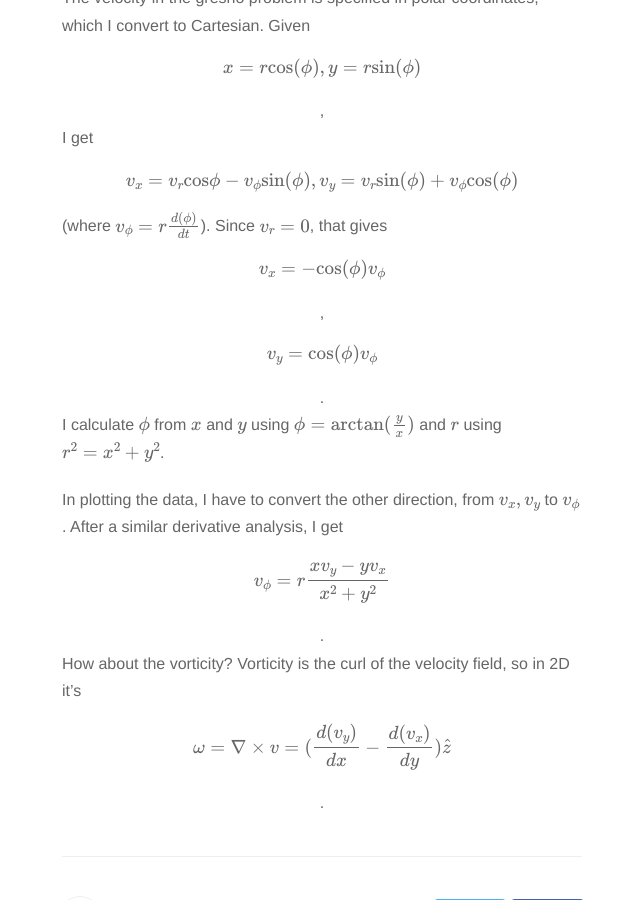
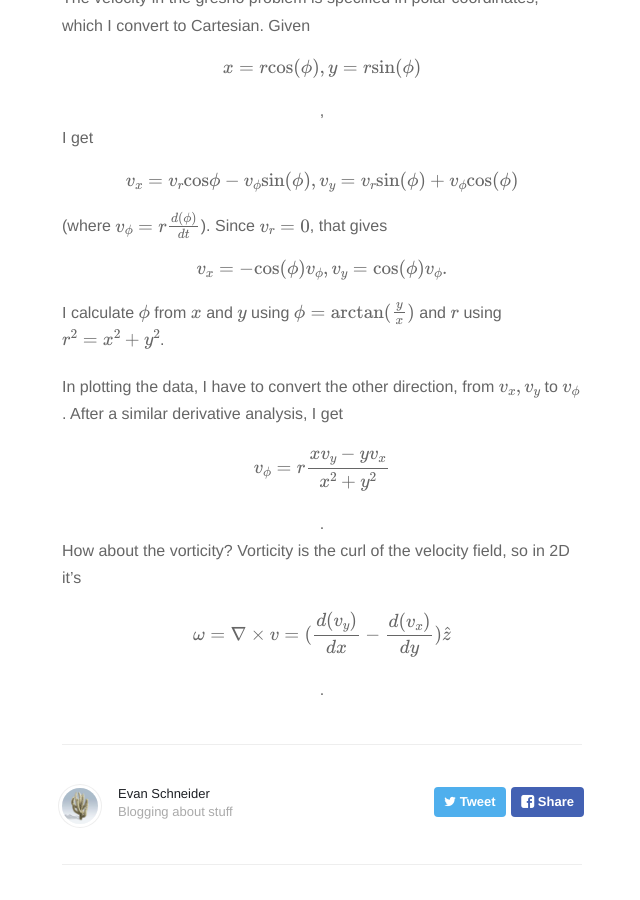
Before and after one commit to evaneschneider/site, a Jekyll site: the page built from _posts/2016-12-19-Gresho-Test.markdown, in a window 1280 px wide and 900 px high, scrolled down 1299 px. Shown: the whole window, without its empty margins (318-958 px from the left). Built offline with Jekyll 4.4.1, drawn with Linux system fonts in a browser that asks for light colours; nearby versions of some CDN libraries; formulas are drawn with MathJax 3; grey boxes are pictures that could not be loaded.

Commit message:
minor edits

```diff
--- a/_posts/2016-12-19-Gresho-Test.markdown
+++ b/_posts/2016-12-19-Gresho-Test.markdown
@@ -42,7 +42,7 @@
 that gives
 
 <div style="text-align: center">
-$$v_{x} = -\mathrm{cos}(\phi) v_{\phi}$$, $$v_{y} = \mathrm{cos}(\phi) v_{\phi}$$.
+$$v_{x} = -\mathrm{cos}(\phi) v_{\phi}, v_{y} = \mathrm{cos}(\phi) v_{\phi}.$$
 </div>
 
 I calculate $$\phi$$ from $$x$$ and $$y$$ using $$\phi= \mathrm{arctan}(\frac{y}{x})$$ and
```
